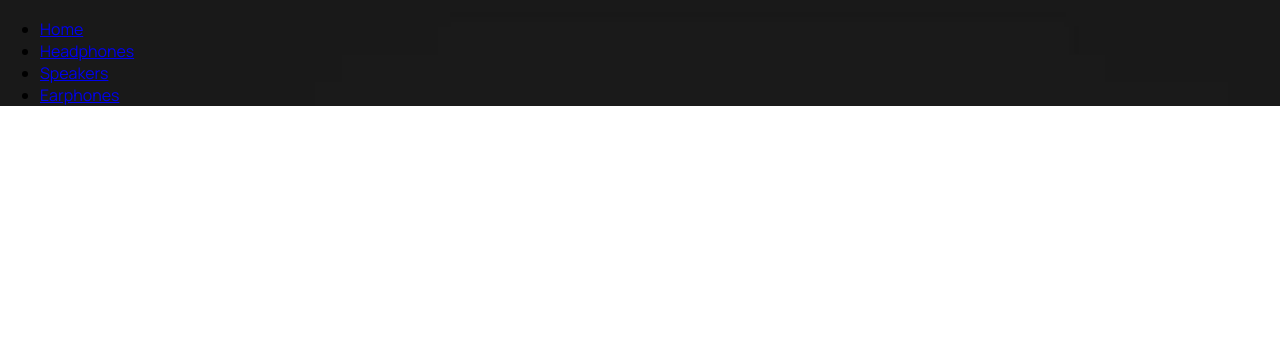
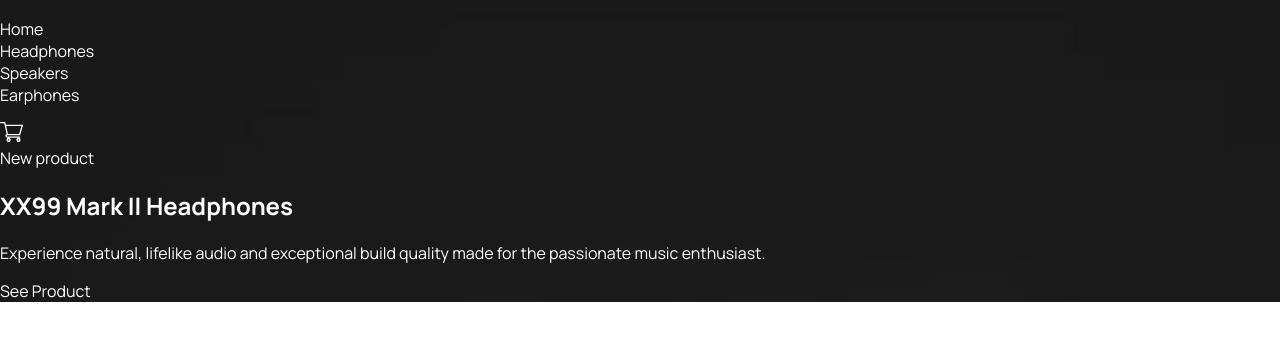
Before and after one commit to jkaps9/audiophile-ecommerce, an Eleventy site: page index.html in a window 1280 px wide. Shown: the part 28-368 px from the top of the page. Built offline with nearby package versions, Linux system fonts and the light colour scheme; Eleventy itself is replaced by a stand-in of ours; files that its build step writes are made by us from their sources.

Commit message:
add hero content and style header

```diff
--- a/bundle.css
+++ b/bundle.css
@@ -44,9 +44,48 @@ body {
   font-family: "Manrope", sans-serif;
 }
 
+a {
+  text-decoration: none;
+  color: inherit;
+}
+
+ul {
+  list-style-type: none;
+  padding: 0;
+}
+
+/* Header */
 header {
   background-color: #000;
   background-image: url("/src/assets/home/mobile/image-header.jpg");
   background-repeat: no-repeat;
   background-size: cover;
+
+  color: var(--white);
 }
+
+.nav {
+  visibility: hidden;
+  height: 0;
+  position: absolute;
+}
+
+.nav.visible {
+  visibility: visible;
+  height: auto;
+  position: relative;
+}
+
+@media (min-width: 64rem) {
+  .nav-toggle {
+    visibility: hidden;
+    height: 0;
+    position: absolute;
+  }
+
+  .nav {
+    visibility: visible;
+    height: auto;
+    position: relative;
+  }
+}
--- a/index.html
+++ b/index.html
@@ -9,6 +9,14 @@
   <body>
     <header>
       <div class="container">
+        <div class="navbar">
+          <button class="nav-toggle">
+            <svg width="16" height="15" xmlns="http://www.w3.org/2000/svg">
+              <g fill="#FFF" fill-rule="evenodd">
+                <path d="M0 0h16v3H0zM0 6h16v3H0zM0 12h16v3H0z" />
+              </g>
+            </svg>
+          </button>
           <div class="logo">
             <svg width="143" height="25" xmlns="http://www.w3.org/2000/svg">
               <path
@@ -32,6 +40,25 @@
               </li>
             </ul>
           </nav>
+          <a href="#cart">
+            <svg width="23" height="20" xmlns="http://www.w3.org/2000/svg">
+              <path
+                d="M8.625 15.833c1.132 0 2.054.935 2.054 2.084 0 1.148-.922 2.083-2.054 2.083-1.132 0-2.054-.935-2.054-2.083 0-1.15.922-2.084 2.054-2.084zm9.857 0c1.132 0 2.054.935 2.054 2.084 0 1.148-.922 2.083-2.054 2.083-1.132 0-2.053-.935-2.053-2.083 0-1.15.92-2.084 2.053-2.084zm-9.857 1.39a.69.69 0 00-.685.694.69.69 0 00.685.694.69.69 0 00.685-.694.69.69 0 00-.685-.695zm9.857 0a.69.69 0 00-.684.694.69.69 0 00.684.694.69.69 0 00.685-.694.69.69 0 00-.685-.695zM4.717 0c.316 0 .59.215.658.517l.481 2.122h16.47a.68.68 0 01.538.262c.127.166.168.38.11.579l-2.695 9.236a.672.672 0 01-.648.478H7.41a.667.667 0 00-.673.66c0 .364.303.66.674.66h12.219c.372 0 .674.295.674.66 0 .364-.302.66-.674.66H7.412c-1.115 0-2.021-.889-2.021-1.98 0-.812.502-1.511 1.218-1.816L4.176 1.32H.674A.667.667 0 010 .66C0 .296.302 0 .674 0zm16.716 3.958H6.156l1.797 7.917h11.17l2.31-7.917z"
+                fill="#FFF"
+                fill-rule="nonzero"
+              />
+            </svg>
+          </a>
+        </div>
+        <section class="hero">
+          <span class="topper">New product</span>
+          <h1>XX99 Mark II Headphones</h1>
+          <p>
+            Experience natural, lifelike audio and exceptional build quality
+            made for the passionate music enthusiast.
+          </p>
+          <a href="#" class="btn--solid">See Product</a>
+        </section>
       </div>
     </header>
     <!--
```
Lines whose indentation alone changed are shown as unchanged.
